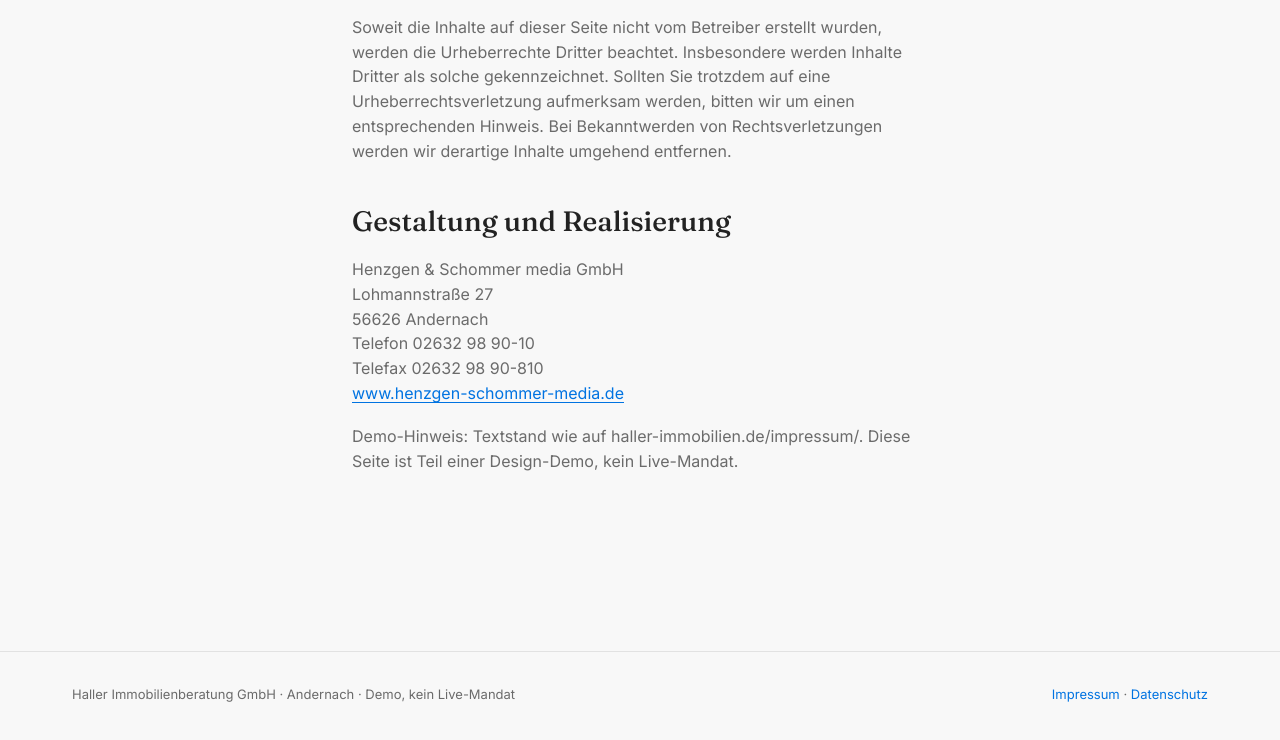
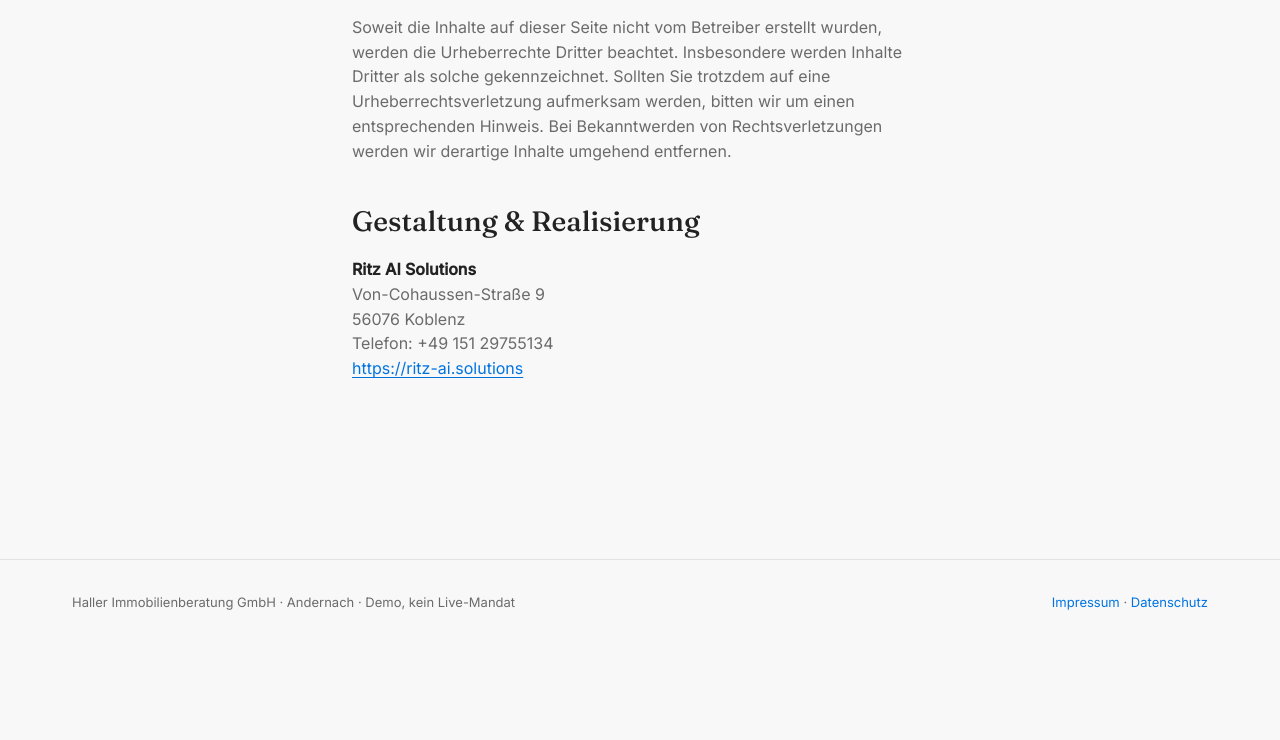
Before and after one commit to ritzaisolutions-dotcom/haller-haven-demo, a plain HTML site: page impressum.html in a window 1280 px wide. Shown: the part 2360-3100 px from the top of the page. After the commit the page ends 3036 px from the top, so only its background shows below. Drawn offline with Linux system fonts and the light colour scheme.

Commit message:
fix: update Impressum agency contact to Ritz AI Solutions and remove demo note

```diff
--- a/impressum.html
+++ b/impressum.html
@@ -79,15 +79,12 @@
   <p>Die durch die Seitenbetreiber erstellten Inhalte und Werke auf diesen Seiten unterliegen dem deutschen Urheberrecht. Die Vervielfältigung, Bearbeitung, Verbreitung und jede Art der Verwertung außerhalb der Grenzen des Urheberrechtes bedürfen der schriftlichen Zustimmung des jeweiligen Autors bzw. Erstellers. Downloads und Kopien dieser Seite sind nur für den privaten, nicht kommerziellen Gebrauch gestattet.</p>
   <p>Soweit die Inhalte auf dieser Seite nicht vom Betreiber erstellt wurden, werden die Urheberrechte Dritter beachtet. Insbesondere werden Inhalte Dritter als solche gekennzeichnet. Sollten Sie trotzdem auf eine Urheberrechtsverletzung aufmerksam werden, bitten wir um einen entsprechenden Hinweis. Bei Bekanntwerden von Rechtsverletzungen werden wir derartige Inhalte umgehend entfernen.</p>
 
-  <h2>Gestaltung und Realisierung</h2>
-  <p>Henzgen &amp; Schommer media GmbH<br>
-  Lohmannstraße 27<br>
-  56626 Andernach<br>
-  Telefon 02632 98 90-10<br>
-  Telefax 02632 98 90-810<br>
-  <a href="https://henzgen-schommer.de/" rel="noopener">www.henzgen-schommer-media.de</a></p>
-
-  <p class="muted-note">Demo-Hinweis: Textstand wie auf haller-immobilien.de/impressum/. Diese Seite ist Teil einer Design-Demo, kein Live-Mandat.</p>
+  <h2>Gestaltung &amp; Realisierung</h2>
+  <p><strong>Ritz AI Solutions</strong><br>
+  Von-Cohaussen-Straße 9<br>
+  56076 Koblenz<br>
+  Telefon: +49 151 29755134<br>
+  <a href="https://ritz-ai.solutions" target="_blank" rel="noopener">https://ritz-ai.solutions</a></p>
 </section>
 
 <footer>
```
